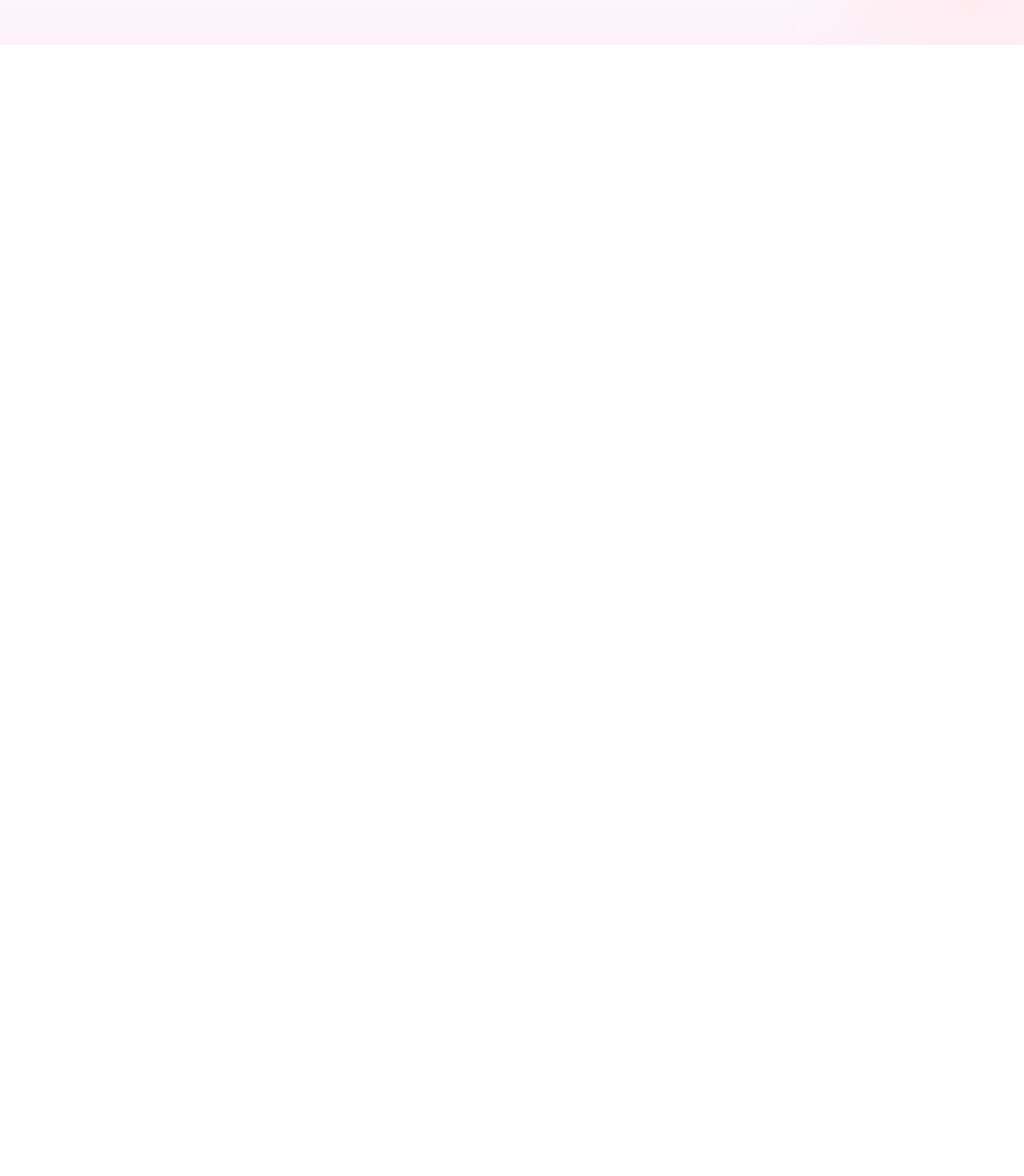
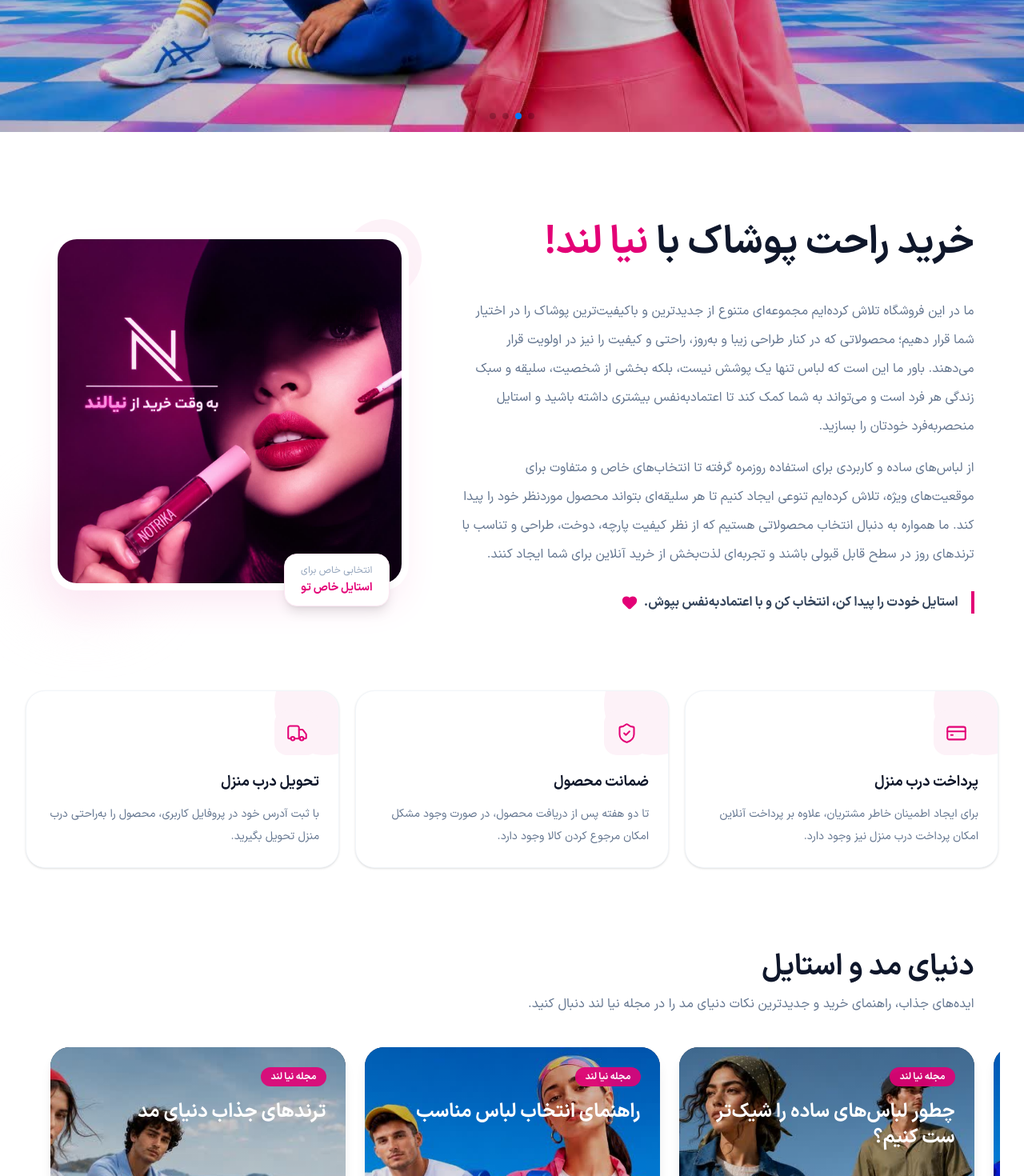
Before and after one commit to mardi-niyayesh/fashion-store, a Next.js app: page / in a window 1280 px wide. Shown: the part 540-2010 px from the top of the page at 80% size. Before the commit the page ends 800 px from the top, so only its background shows below. Built offline with nearby package versions, Linux system fonts and the light colour scheme.

Commit message:
creat pages Home

```diff
--- a/src/app/page.tsx
+++ b/src/app/page.tsx
@@ -1,9 +1,23 @@
 import Header from "@/Components/layout/Heder";
 import Footer from "@/Components/layout/Footer";
+import Banner from "@/feacher/Home/Banner";
+import Services from "@/feacher/Home/Services";
+import DescriptionStor from "@/feacher/Home/descriptionStor";
+import Container from "@/Components/Container";
+import FashionMagazine from "@/feacher/Home/FashionMagazine";
 export default function Home() {
   return (
     <>
       <Header />
+      <Banner />
+      <Container>
+        <DescriptionStor />
+      </Container>
+      <Services />
+      <Container>
+        <FashionMagazine />
+      </Container>
+
       <Footer />
     </>
   );
```
